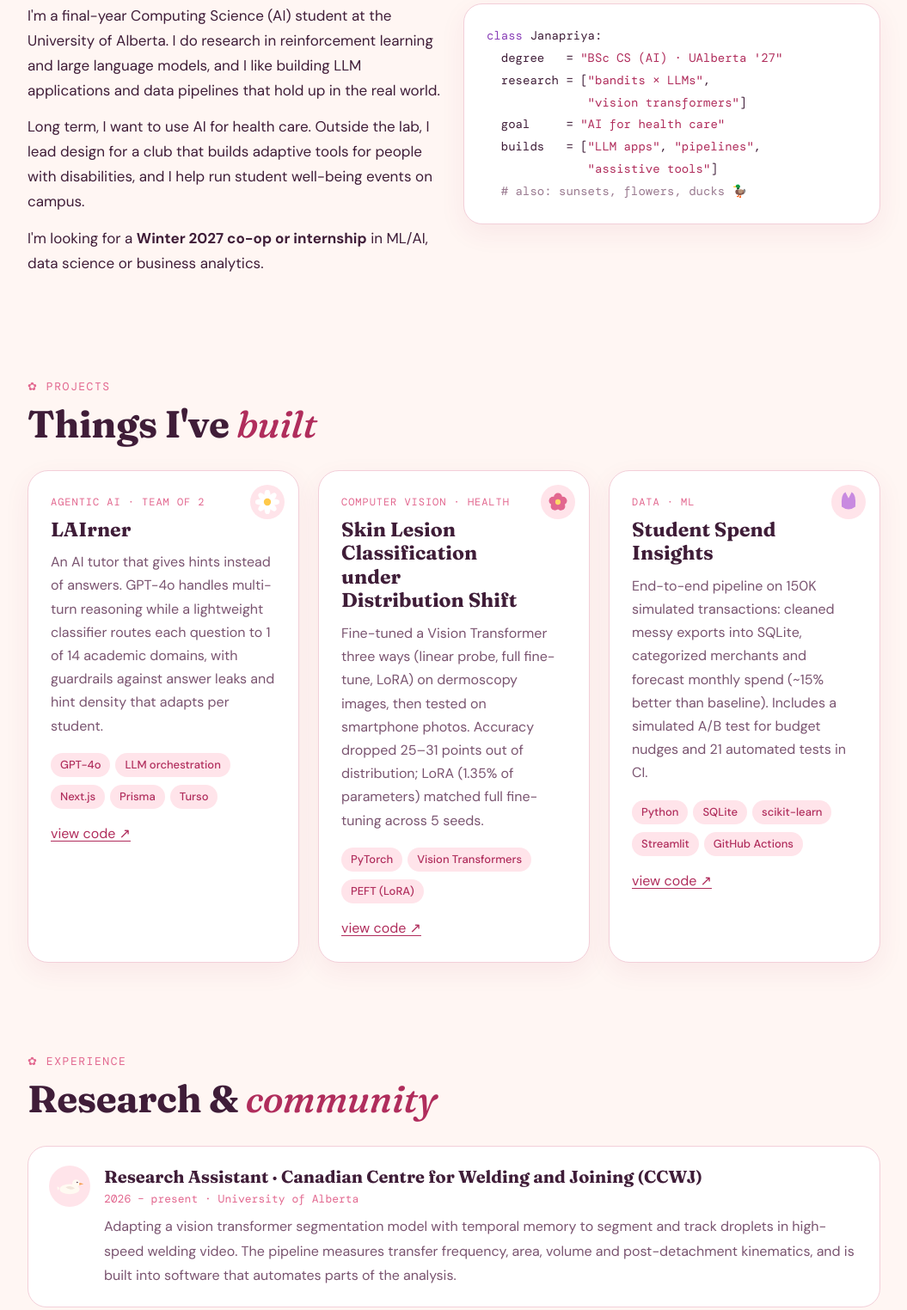
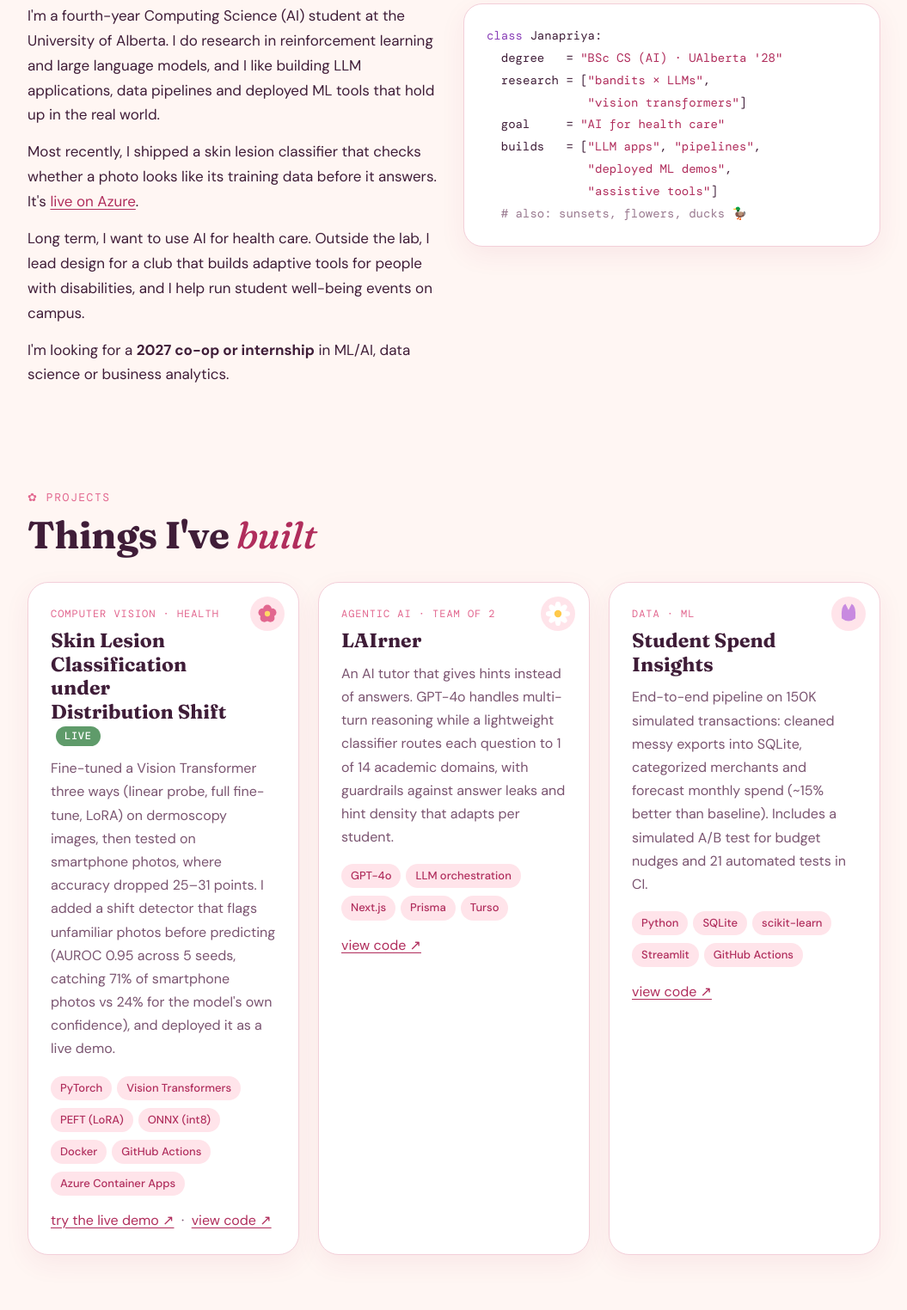
Before and after one commit to Janacreates/Janacreates.github.io, a plain HTML site: page index.html in a window 1280 px wide. Shown: the part 1037-2561 px from the top of the page at 86% size, without its empty margins (112-1167 px from the left). Drawn offline with nearby package versions, Linux system fonts and the light colour scheme.

Commit message:
Update index.html

```diff
--- a/index.html
+++ b/index.html
@@ -4,7 +4,7 @@
 <meta charset="utf-8">
 <meta name="viewport" content="width=device-width, initial-scale=1">
 <title>Janapriya Prathap Gajalakshmi — AI · RL · LLMs</title>
-<meta name="description" content="Janapriya Prathap Gajalakshmi — final-year Computing Science (AI) student at the University of Alberta, researching RL and LLMs.">
+<meta name="description" content="Janapriya Prathap Gajalakshmi — fourth-year Computing Science (AI) student at the University of Alberta, researching RL and LLMs and building deployed ML apps.">
 <link rel="preconnect" href="https://fonts.googleapis.com">
 <link rel="preconnect" href="https://fonts.gstatic.com" crossorigin>
 <link href="https://fonts.googleapis.com/css2?family=Fraunces:ital,opsz,wght@0,9..144,500;0,9..144,700;1,9..144,500&family=DM+Sans:wght@400;500;700&family=DM+Mono:wght@400;500&display=swap" rel="stylesheet">
@@ -84,6 +84,7 @@
   .card p{color:var(--muted);margin:0 0 16px;font-size:16px}
   .label{font-family:var(--mono);font-size:12px;color:var(--rose);letter-spacing:.08em;text-transform:uppercase}
   .tag{display:inline-block;font-size:13px;font-weight:500;padding:3px 11px;border-radius:999px;background:var(--blush);color:var(--deep-rose);margin:0 6px 7px 0}
+  .live{display:inline-block;font-family:var(--mono);font-size:12px;font-weight:500;letter-spacing:.06em;text-transform:uppercase;color:#fff;background:var(--leaf);padding:2px 10px;border-radius:999px;margin-left:6px;vertical-align:4px;line-height:1.6}
 
   .timeline{list-style:none;margin:0;padding:0;display:grid;gap:18px}
   .timeline li{display:grid;grid-template-columns:48px 1fr;gap:16px;background:#fff;border:1px solid var(--line);border-radius:22px;padding:22px 24px}
@@ -283,10 +284,11 @@
     <div class="typed"><span id="typed"></span><span class="cursor" aria-hidden="true"></span></div>
     <div class="cta">
       <a class="btn main" href="#projects">see my projects</a>
+      <a class="btn soft" href="https://skin-lesion-demo.calmplant-b2760678.northcentralus.azurecontainerapps.io/">try my live demo</a>
       <a class="btn soft" href="https://github.com/Janacreates">GitHub</a>
       <a class="btn soft" href="https://linkedin.com/in/janapriya-prathap-gajalakshmi-a2608a413">LinkedIn</a>
     </div>
-    <div class="open"><i></i> open to Winter 2027 co-op &amp; internships</div>
+    <div class="open"><i></i> open to 2027 co-op &amp; internships</div>
   </div>
 </header>
 
@@ -296,16 +298,18 @@
     <h2>Curious about how machines <em>learn</em>, and who they help.</h2>
     <div class="about">
       <div>
-        <p>I'm a final-year Computing Science (AI) student at the University of Alberta. I do research in reinforcement learning and large language models, and I like building LLM applications and data pipelines that hold up in the real world.</p>
+        <p>I'm a fourth-year Computing Science (AI) student at the University of Alberta. I do research in reinforcement learning and large language models, and I like building LLM applications, data pipelines and deployed ML tools that hold up in the real world.</p>
+        <p>Most recently, I shipped a skin lesion classifier that checks whether a photo looks like its training data before it answers. It's <a href="https://skin-lesion-demo.calmplant-b2760678.northcentralus.azurecontainerapps.io/">live on Azure</a>.</p>
         <p>Long term, I want to use AI for health care. Outside the lab, I lead design for a club that builds adaptive tools for people with disabilities, and I help run student well-being events on campus.</p>
-        <p>I'm looking for a <b>Winter 2027 co-op or internship</b> in ML/AI, data science or business analytics.</p>
+        <p>I'm looking for a <b>2027 co-op or internship</b> in ML/AI, data science or business analytics.</p>
       </div>
 <div class="note"><span class="k">class</span> Janapriya:
-  degree   = <span class="s">"BSc CS (AI) · UAlberta '27"</span>
+  degree   = <span class="s">"BSc CS (AI) · UAlberta '28"</span>
   research = [<span class="s">"bandits × LLMs"</span>,
               <span class="s">"vision transformers"</span>]
   goal     = <span class="s">"AI for health care"</span>
   builds   = [<span class="s">"LLM apps"</span>, <span class="s">"pipelines"</span>,
+              <span class="s">"deployed ML demos"</span>,
               <span class="s">"assistive tools"</span>]
   <span class="c"># also: sunsets, flowers, ducks 🦆</span></div>
     </div>
@@ -316,20 +320,20 @@
     <h2>Things I've <em>built</em></h2>
     <div class="grid">
       <article class="card">
+        <svg class="flower" viewBox="-20 -20 40 40" aria-hidden="true" fill="#e2678f"><use href="#bloom"/></svg>
+        <div class="label">computer vision · health</div>
+        <h3>Skin Lesion Classification under Distribution Shift <span class="live">live</span></h3>
+        <p>Fine-tuned a Vision Transformer three ways (linear probe, full fine-tune, LoRA) on dermoscopy images, then tested on smartphone photos, where accuracy dropped 25–31 points. I added a shift detector that flags unfamiliar photos before predicting (AUROC 0.95 across 5 seeds, catching 71% of smartphone photos vs 24% for the model's own confidence), and deployed it as a live demo.</p>
+        <span class="tag">PyTorch</span><span class="tag">Vision Transformers</span><span class="tag">PEFT (LoRA)</span><span class="tag">ONNX (int8)</span><span class="tag">Docker</span><span class="tag">GitHub Actions</span><span class="tag">Azure Container Apps</span>
+        <p style="margin:8px 0 0"><a href="https://skin-lesion-demo.calmplant-b2760678.northcentralus.azurecontainerapps.io/">try the live demo ↗</a> &nbsp;·&nbsp; <a href="https://github.com/Janacreates/skin-lesion-shift-peft">view code ↗</a></p>
+      </article>
+      <article class="card">
         <svg class="flower" viewBox="-20 -20 40 40" aria-hidden="true"><use href="#daisy"/></svg>
         <div class="label">agentic ai · team of 2</div>
         <h3>LAIrner</h3>
         <p>An AI tutor that gives hints instead of answers. GPT-4o handles multi-turn reasoning while a lightweight classifier routes each question to 1 of 14 academic domains, with guardrails against answer leaks and hint density that adapts per student.</p>
         <span class="tag">GPT-4o</span><span class="tag">LLM orchestration</span><span class="tag">Next.js</span><span class="tag">Prisma</span><span class="tag">Turso</span>
         <p style="margin:8px 0 0"><a href="https://github.com/bhuvanchandar7/LAIrner">view code ↗</a></p>
-      </article>
-      <article class="card">
-        <svg class="flower" viewBox="-20 -20 40 40" aria-hidden="true" fill="#e2678f"><use href="#bloom"/></svg>
-        <div class="label">computer vision · health</div>
-        <h3>Skin Lesion Classification under Distribution Shift</h3>
-        <p>Fine-tuned a Vision Transformer three ways (linear probe, full fine-tune, LoRA) on dermoscopy images, then tested on smartphone photos. Accuracy dropped 25–31 points out of distribution; LoRA (1.35% of parameters) matched full fine-tuning across 5 seeds.</p>
-        <span class="tag">PyTorch</span><span class="tag">Vision Transformers</span><span class="tag">PEFT (LoRA)</span>
-        <p style="margin:8px 0 0"><a href="https://github.com/Janacreates/skin-lesion-shift-peft">view code ↗</a></p>
       </article>
       <article class="card">
         <svg class="flower" viewBox="-20 -38 40 46" aria-hidden="true" fill="#c88ae0"><use href="#tulip"/></svg>
@@ -373,18 +377,18 @@
     <div class="eyebrow">✿ skills</div>
     <h2>My <em>toolkit</em></h2>
     <div class="skills">
-      <div class="skillbox"><h3>ML / AI</h3><span class="tag">LLMs</span><span class="tag">Prompt engineering</span><span class="tag">RL (bandits)</span><span class="tag">NLP</span><span class="tag">Vision Transformers</span><span class="tag">PyTorch</span><span class="tag">PEFT (LoRA)</span><span class="tag">scikit-learn</span></div>
+      <div class="skillbox"><h3>ML / AI</h3><span class="tag">LLMs</span><span class="tag">Prompt engineering</span><span class="tag">RL (bandits)</span><span class="tag">NLP</span><span class="tag">Vision Transformers</span><span class="tag">PyTorch</span><span class="tag">PEFT (LoRA)</span><span class="tag">scikit-learn</span><span class="tag">ONNX</span><span class="tag">Shift detection</span></div>
       <div class="skillbox"><h3>Data science</h3><span class="tag">Python</span><span class="tag">SQL</span><span class="tag">pandas</span><span class="tag">NumPy</span><span class="tag">SciPy</span><span class="tag">matplotlib</span><span class="tag">Statistics</span><span class="tag">Forecasting</span></div>
-      <div class="skillbox"><h3>Business analytics</h3><span class="tag">A/B testing</span><span class="tag">CUPED</span><span class="tag">Power analysis</span><span class="tag">Excel</span><span class="tag">PowerPoint</span><span class="tag">Streamlit dashboards</span></div>
-      <div class="skillbox"><h3>Engineering</h3><span class="tag">Java</span><span class="tag">JavaScript</span><span class="tag">C/C++</span><span class="tag">Next.js</span><span class="tag">Node.js</span><span class="tag">Prisma</span><span class="tag">Git</span><span class="tag">GitHub Actions</span><span class="tag">pytest</span></div>
-      <div class="skillbox"><h3>Design</h3><span class="tag">Figma</span><span class="tag">Canva</span><span class="tag">Visual &amp; UX design</span><span class="tag">Accessible design</span></div>
+      <div class="skillbox"><h3>Business analytics</h3><span class="tag">A/B testing</span><span class="tag">CUPED</span><span class="tag">Power analysis</span><span class="tag">Excel</span><span class="tag">PowerPoint</span><span class="tag">Power BI</span><span class="tag">Tableau</span><span class="tag">Streamlit dashboards</span></div>
+      <div class="skillbox"><h3>Engineering &amp; cloud</h3><span class="tag">Java</span><span class="tag">JavaScript</span><span class="tag">C/C++</span><span class="tag">Next.js</span><span class="tag">Node.js</span><span class="tag">Prisma</span><span class="tag">Git</span><span class="tag">GitHub Actions</span><span class="tag">pytest</span><span class="tag">Docker</span><span class="tag">Azure Container Apps</span><span class="tag">Google Cloud</span></div>
+      <div class="skillbox"><h3>Design</h3><span class="tag">Figma</span><span class="tag">Canva</span><span class="tag">Photoshop</span><span class="tag">Visual &amp; UX design</span><span class="tag">Accessible design</span></div>
     </div>
   </section>
 
   <section id="contact" class="contact">
     <div class="eyebrow" style="justify-content:center">✿ say hi</div>
     <h2>Let's <em>work together</em></h2>
-    <p>I'm open to Winter 2027 co-op and internship roles in ML/AI, data science and business analytics.</p>
+    <p>I'm open to 2027 co-op and internship roles in ML/AI, data science and business analytics.</p>
     <div class="cta">
       <a class="btn main" href="mailto:janacompsci@gmail.com">janacompsci@gmail.com</a>
       <a class="btn soft" href="https://linkedin.com/in/janapriya-prathap-gajalakshmi-a2608a413">LinkedIn</a>
@@ -405,9 +409,10 @@
 
 <script>
   const lines = [
-    "final-year CS (AI) student @ UAlberta",
+    "fourth-year CS (AI) student @ UAlberta",
     "researching bandits + LLMs",
     "vision transformers for real-world data",
+    "shipped a live ML demo on Azure",
     "building LLM apps & data pipelines"
   ];
   const el = document.getElementById("typed");
```
